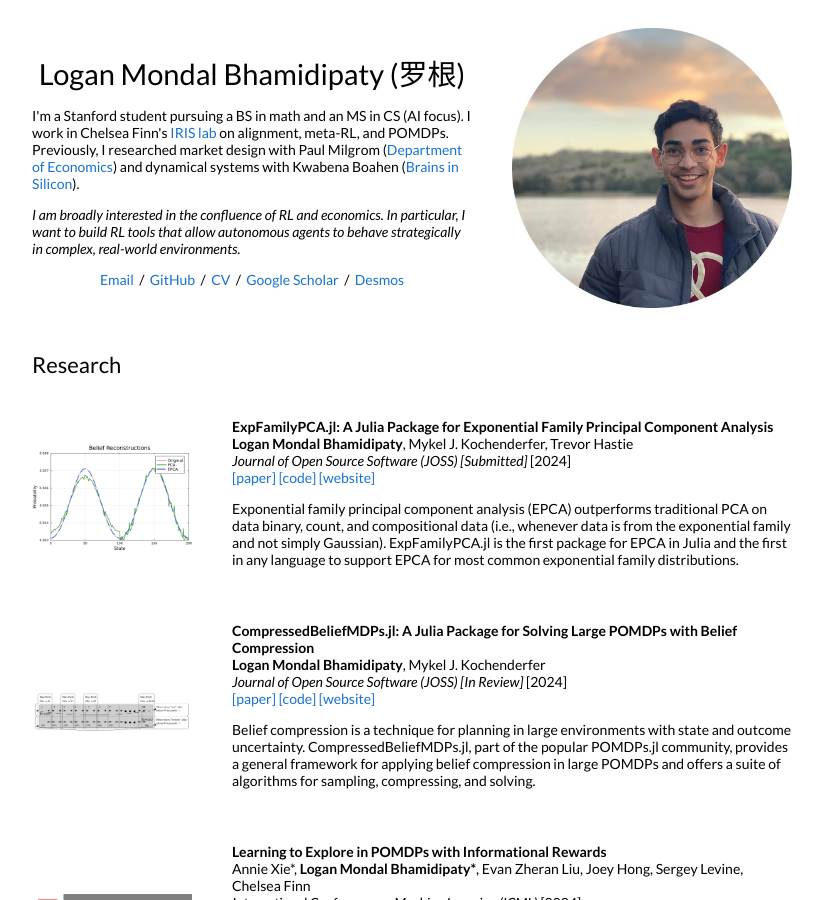
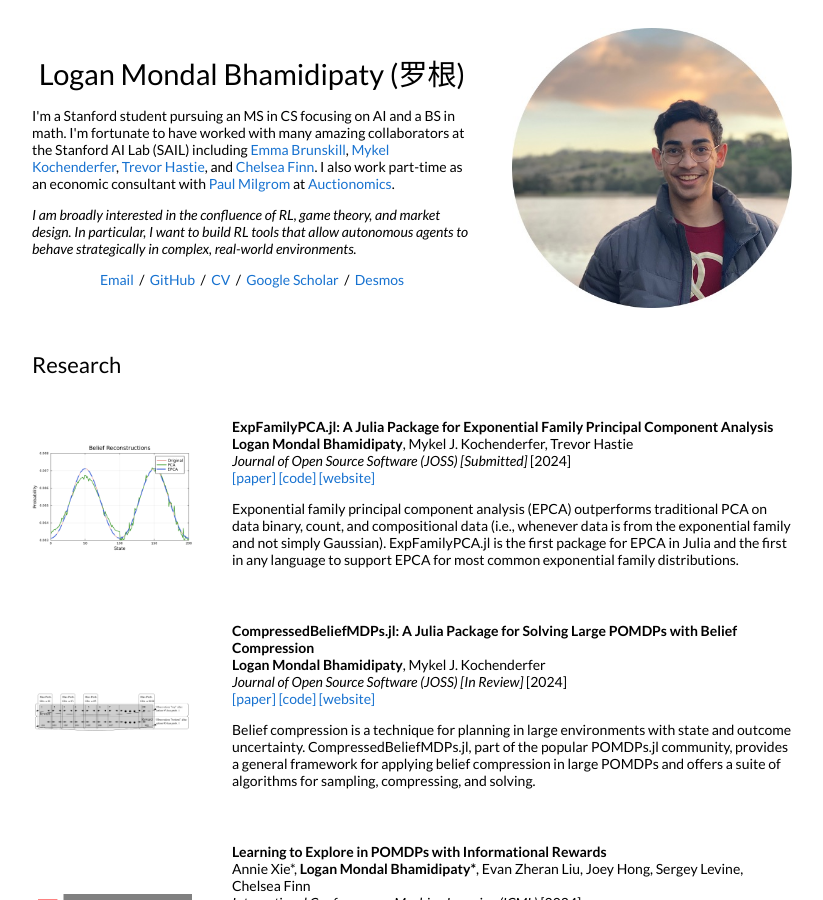
Before and after one commit to FlyingWorkshop/logan-mondal-bhamidipaty, a Jekyll site: the page built from _posts/2024-10-12-epca.md, in a window 1280 px wide and 900 px high. Shown: the whole window, without its empty margins (228-1051 px from the left). Built offline with Jekyll 4.4.1, drawn with Linux system fonts in a browser that asks for light colours; our own code applies the rules of GitHub Pages for plain Markdown files; some of the changed text lies outside the part shown.

Commit message:
update bio, CV, footer

```diff
--- a/_includes/bio.html
+++ b/_includes/bio.html
@@ -3,10 +3,10 @@
     <td style="padding:2.5%;width:60%;vertical-align:middle">
         <h1>Logan Mondal Bhamidipaty (罗根)</h1>
         <p>
-            I'm a Stanford student pursuing a BS in math and an MS in CS (AI focus). I work in Chelsea Finn's <a href="https://irislab.stanford.edu/">IRIS lab</a> on alignment, meta-RL, and POMDPs. Previously, I researched market design with Paul Milgrom (<a href="https://economics.stanford.edu/">Department of Economics</a>) and dynamical systems with Kwabena Boahen (<a href="https://web.stanford.edu/group/brainsinsilicon/">Brains in Silicon</a>).
+            I'm a Stanford student pursuing an MS in CS focusing on AI and a BS in math. I'm fortunate to have worked with many amazing collaborators at the Stanford AI Lab (SAIL) including <a href="https://cs.stanford.edu/people/ebrun/">Emma Brunskill</a>, <a href="https://mykel.kochenderfer.com/">Mykel Kochenderfer</a>, <a href="https://hastie.su.domains/">Trevor Hastie</a>, and <a href="https://ai.stanford.edu/~cbfinn/">Chelsea Finn</a>. I also work part-time as an economic consultant with <a href="https://milgrom.people.stanford.edu/">Paul Milgrom</a> at <a href="https://www.auctionomics.com/">Auctionomics</a>.
         </p>
         <p>
-            <i>I am broadly interested in the confluence of RL and economics. In particular, I want to build RL tools that allow autonomous agents to behave strategically in complex, real-world environments.</i>
+            <i>I am broadly interested in the confluence of RL, game theory, and market design. In particular, I want to build RL tools that allow autonomous agents to behave strategically in complex, real-world environments.</i>
         </p>
         {% include contacts.html %}
     </td>
--- a/_includes/attribution.html
+++ b/_includes/footer.html
@@ -3,7 +3,7 @@
     <td style="padding:0px">
         <br>
         <p style="text-align:center;font-size:small;">
-        <a style="font-size:small;" href="https://jonbarron.info/">website template</a>
+        Last updated October 2024.
         </p>
     </td>
     </tr>
--- a/_layouts/home.html
+++ b/_layouts/home.html
@@ -23,7 +23,7 @@
         {% include bio.html %}
         {% include section.html category="research" %}
         {% include section.html category="teaching" %}
-        {% include attribution.html %}
+        {% include footer.html %}
 
       </td>
     </tr>
```
Also changed, not shown: 1 other file.
